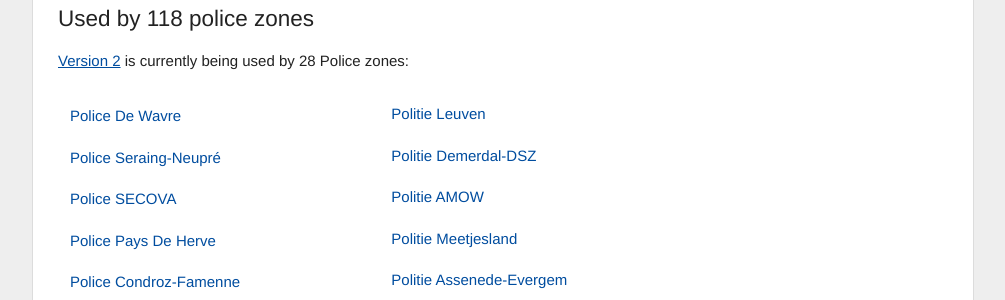
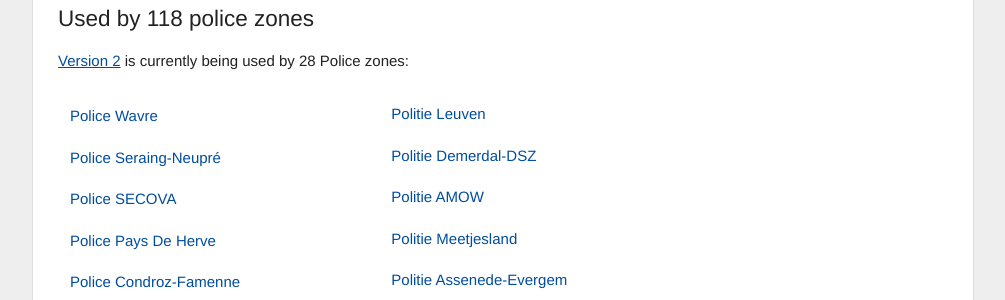
Before and after one commit to timble/www.openpolice.be, a Jekyll site: the page built from index.html, in a window 1280 px wide. Shown: the part 776-1076 px from the top of the page, without its empty margins (137-1142 px from the left). Built offline with Jekyll 4.4.1, drawn with Linux system fonts in a browser that asks for light colours.

Commit message:
Fixed typo

```diff
--- a/_data/zones-v2.json
+++ b/_data/zones-v2.json
@@ -18,7 +18,7 @@
             "data": {
                 "id": "5271",
                 "platform": "2",
-                "titles": {"fr": "De Wavre"},
+                "titles": {"fr": "Wavre"},
                 "language": "2",
                 "phone_emergency": null,
                 "phone_information": "010 23 32 48",
```
